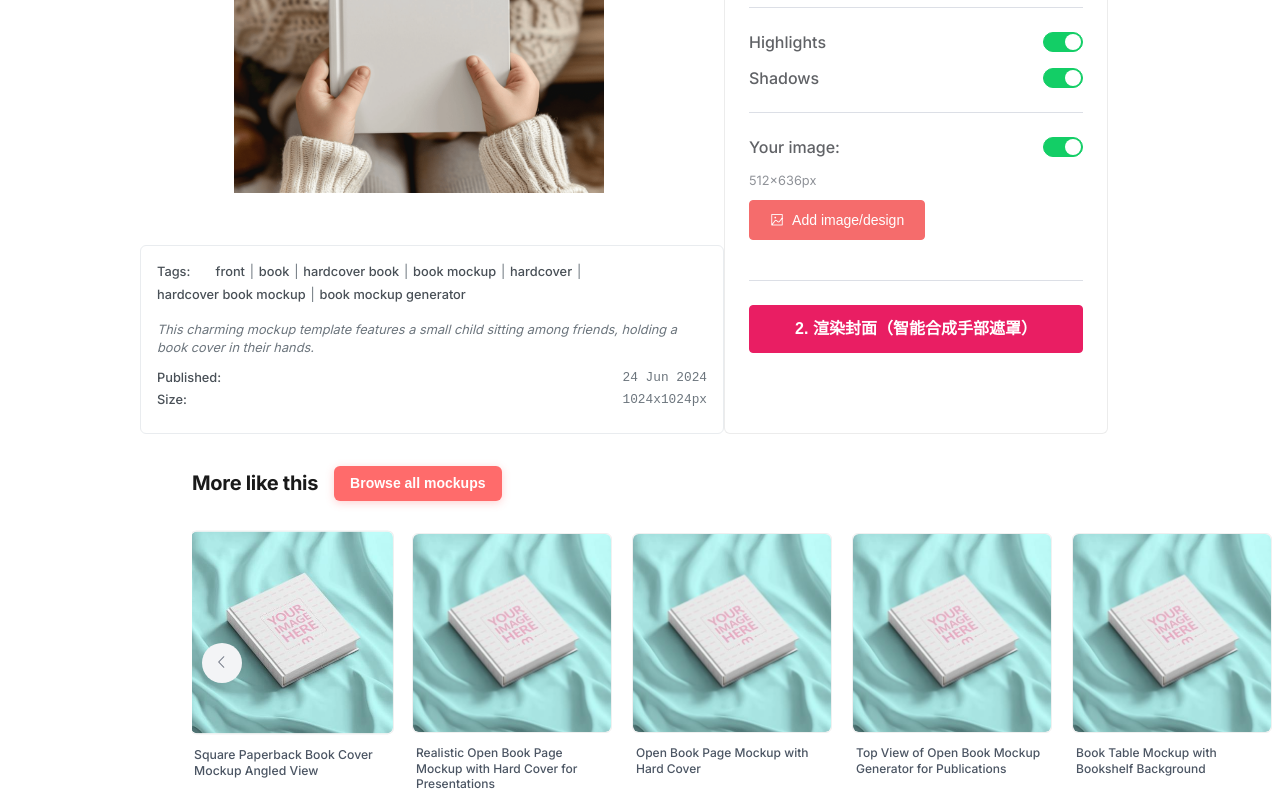
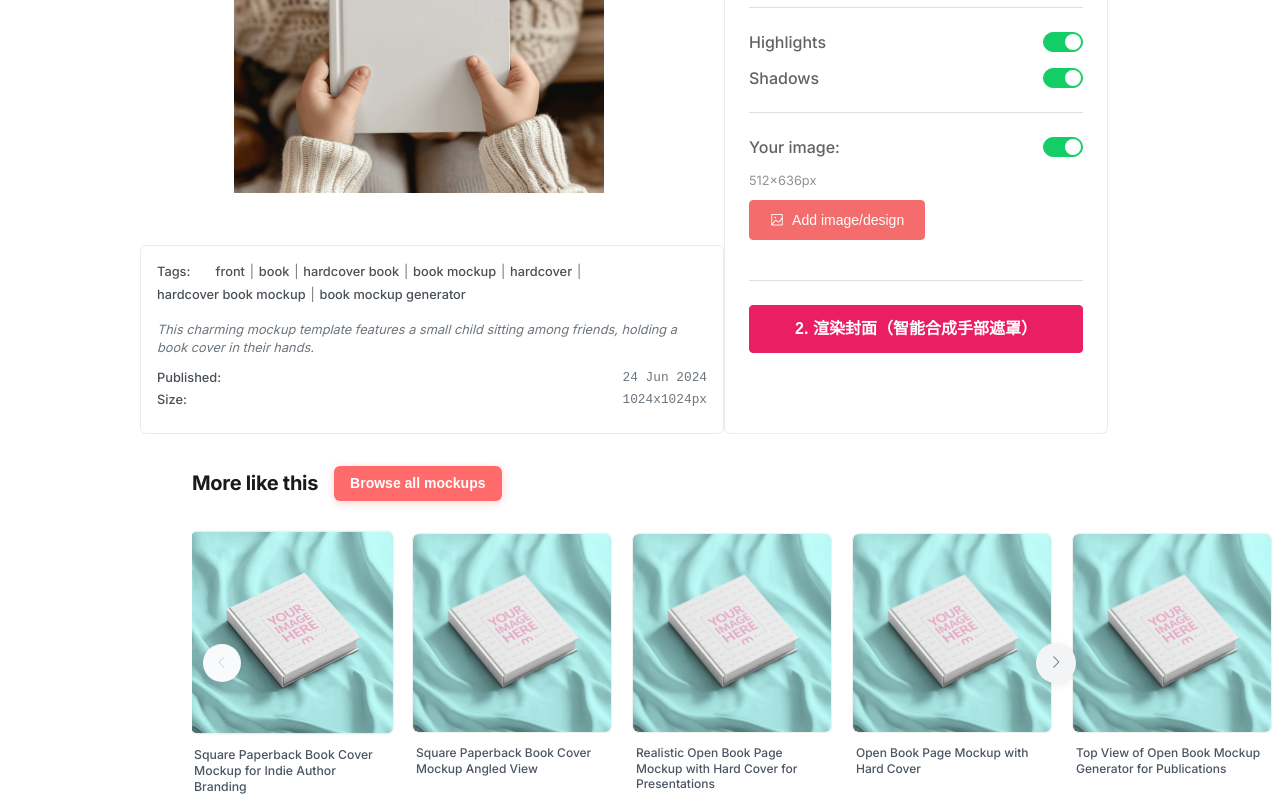
Before and after one commit to dis625406542/bookmockupgenerator, a Vue app in the folder web-ui/: page / in a window 1280 px wide. Shown: the part 314-1114 px from the top of the page. Built offline with nearby package versions, Linux system fonts and the light colour scheme; the HTML template or start-up script is replaced by a standard one.

Commit message:
生成器修改

```diff
--- a/web-ui/src/components/ImageCarousel.vue
+++ b/web-ui/src/components/ImageCarousel.vue
@@ -25,7 +25,7 @@
       <button
         class="carousel-arrow carousel-arrow-left"
         @click="prevSlide"
-        :disabled="currentIndex === 0"
+        :disabled="isLeftDisabled"
       >
         <i class="el-icon-arrow-left"></i>
       </button>
@@ -33,7 +33,7 @@
       <button
         class="carousel-arrow carousel-arrow-right"
         @click="nextSlide"
-        :disabled="currentIndex === carouselItems.length - 1"
+        :disabled="isRightDisabled"
       >
         <i class="el-icon-arrow-right"></i>
       </button>
@@ -53,6 +53,9 @@ export default {
       translateX: 0,
       autoPlayInterval: null,
       bookImage: bookImage, // 添加图片数据
+      // 分页滑动配置
+      itemsPerPage: 4, // 每次滑动4个图片
+      visibleItems: 5, // 同时显示5个图片
       carouselItems: [
         {
           title: 'Square Paperback Book Cover Mockup for Indie Author Branding'
@@ -71,12 +74,49 @@ export default {
         },
         {
           title: 'Book Table Mockup with Bookshelf Background'
+        },
+        {
+          title: 'Book Cover Mockup on Top of Table in a Modern Home'
+        },
+        {
+          title: 'Stacked Book Cover Mockup for Fiction and Thrillers'
+        },
+        {
+          title: 'Top View of Simple Book Cover Mockup'
+        },
+        {
+          title: 'Two Book Covers Mockup on Wooden Shelf'
+        },
+        {
+          title: 'Top View of Book Cover Mockup with Aesthetic Floor'
+        },
+        {
+          title: 'Professional Book Cover Mockup for Business Books'
         }
       ]
     }
   },
+  computed: {
+    // 计算最大页数
+    maxPage() {
+      return Math.ceil(this.carouselItems.length / this.itemsPerPage);
+    },
+    // 计算当前页数
+    currentPage() {
+      return Math.floor(this.currentIndex / this.itemsPerPage);
+    },
+    // 左箭头是否禁用
+    isLeftDisabled() {
+      return this.currentPage === 0;
+    },
+    // 右箭头是否禁用
+    isRightDisabled() {
+      return this.currentPage >= this.maxPage - 1;
+    }
+  },
   mounted() {
-    this.startAutoPlay();
+    // 移除自动播放
+    // this.startAutoPlay();
   },
   beforeDestroy() {
     this.stopAutoPlay();
@@ -93,21 +133,21 @@ export default {
         this.autoPlayInterval = null;
       }
     },
+    // 下一页（向右滑动）
     nextSlide() {
-      if (this.currentIndex < this.carouselItems.length - 1) {
-        this.currentIndex++;
-      } else {
-        this.currentIndex = 0;
+      const nextPage = this.currentPage + 1;
+      if (nextPage < this.maxPage) {
+        this.currentIndex = nextPage * this.itemsPerPage;
+        this.updateTranslateX();
       }
-      this.updateTranslateX();
     },
+    // 上一页（向左滑动）
     prevSlide() {
-      if (this.currentIndex > 0) {
-        this.currentIndex--;
-      } else {
-        this.currentIndex = this.carouselItems.length - 1;
+      const prevPage = this.currentPage - 1;
+      if (prevPage >= 0) {
+        this.currentIndex = prevPage * this.itemsPerPage;
+        this.updateTranslateX();
       }
-      this.updateTranslateX();
     },
     goToSlide(index) {
       this.currentIndex = index;
@@ -255,7 +295,7 @@ export default {
 }
 
 .carousel-arrow-right {
-  right: 10px;
+  right: calc(2 * 200px + 2 * 20px + 20px); /* 放在第5张图片上面，红圈位置 */
 }
 
 .browse-all-section {
```
